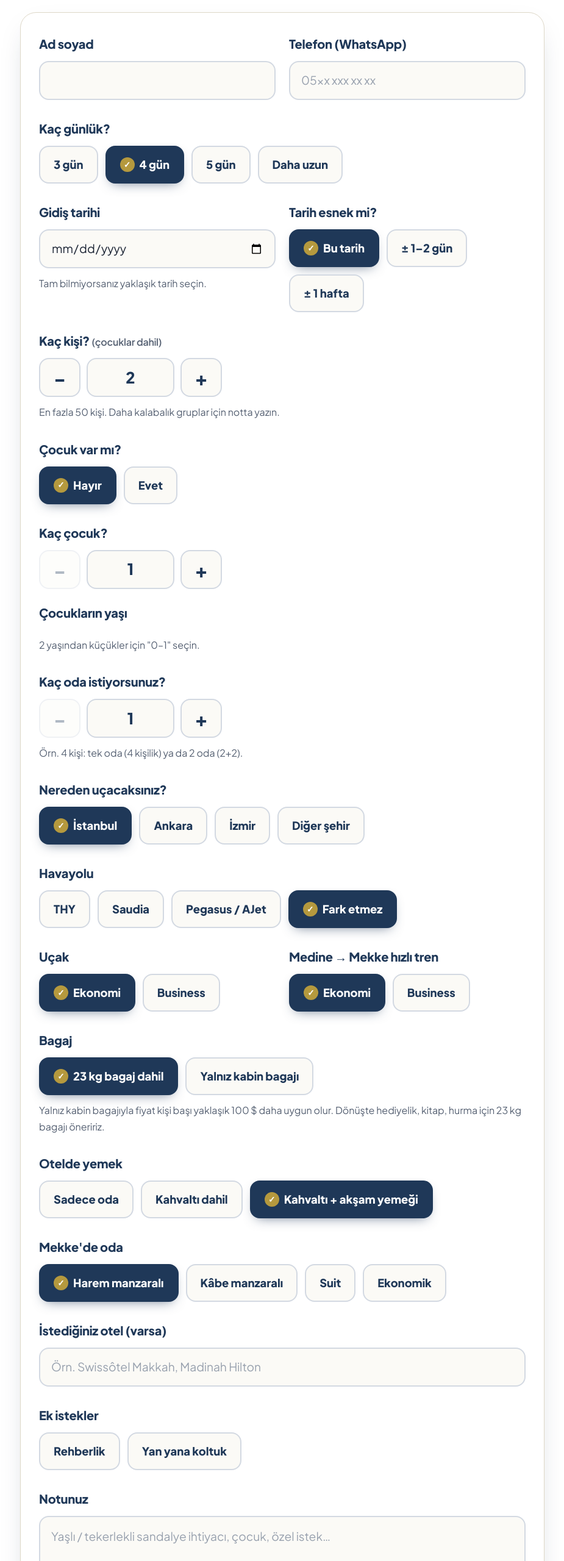
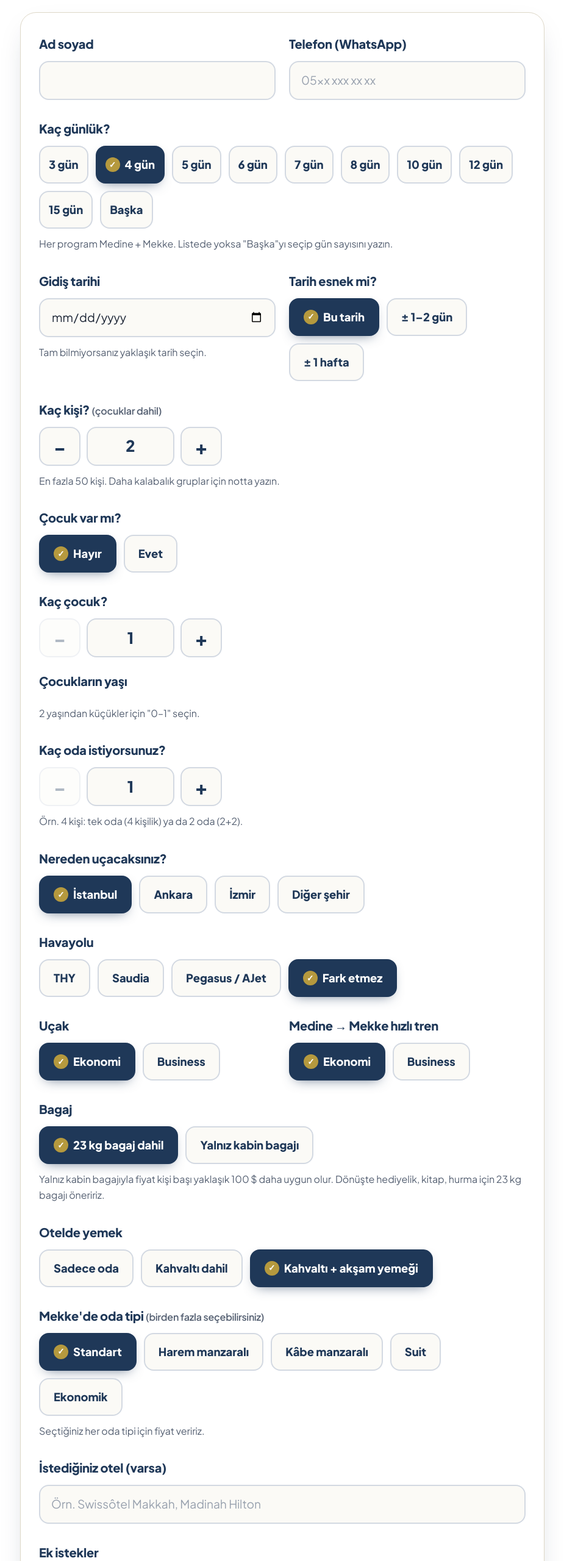
Before and after one commit to fcetin01/gustova-turizm, a plain HTML site: page ozel-umre.html in a window 1280 px wide. Shown: the part 5483-8043 px from the top of the page at 61% size, without its empty margins (67-992 px from the left). Drawn offline with Linux system fonts and the light colour scheme.

Commit message:
Özel umre formu: 3–15 gün seçenekleri + elle gün, Mekke oda tipi çoklu seçim (Standart varsayılan)
Co-Authored-By: Claude Opus 5.5 <noreply@anthropic.com>

```diff
--- a/ozel-umre.html
+++ b/ozel-umre.html
@@ -134,6 +134,7 @@ form.f{background:#fff;border:1px solid var(--line);border-radius:26px;padding:3
   .chips{display:grid;grid-template-columns:1fr 1fr;gap:10px}
   .chips span{width:100%;padding:8px 12px;font-size:1.1rem}
   .chips.num{grid-template-columns:repeat(3,1fr)}
+  .chips.gunler label.baska{grid-column:1/-1}
   .chips.wide{grid-template-columns:1fr}
   .chips:not(.num):not(.wide) label:last-child:nth-child(odd){grid-column:1/-1}
 }
@@ -356,12 +357,20 @@ footer .fl{display:flex;flex-wrap:wrap;gap:12px 28px;justify-content:space-betwe
       </div>
 
       <div class="field"><span class="lb">Kaç günlük?</span>
-        <div class="chips" role="radiogroup">
+        <div class="chips num gunler" role="radiogroup">
           <label><input type="radio" name="gun" value="3 gün (Medine + Mekke)"><span>3 gün</span></label>
           <label><input type="radio" name="gun" value="4 gün (Medine + Mekke)" checked><span>4 gün</span></label>
           <label><input type="radio" name="gun" value="5 gün (Medine + Mekke)"><span>5 gün</span></label>
-          <label><input type="radio" name="gun" value="Daha uzun / öneri istiyorum"><span>Daha uzun</span></label>
+          <label><input type="radio" name="gun" value="6 gün (Medine + Mekke)"><span>6 gün</span></label>
+          <label><input type="radio" name="gun" value="7 gün (Medine + Mekke)"><span>7 gün</span></label>
+          <label><input type="radio" name="gun" value="8 gün (Medine + Mekke)"><span>8 gün</span></label>
+          <label><input type="radio" name="gun" value="10 gün (Medine + Mekke)"><span>10 gün</span></label>
+          <label><input type="radio" name="gun" value="12 gün (Medine + Mekke)"><span>12 gün</span></label>
+          <label><input type="radio" name="gun" value="15 gün (Medine + Mekke)"><span>15 gün</span></label>
+          <label class="baska"><input type="radio" name="gun" value="diger"><span>Başka</span></label>
         </div>
+        <input id="gunSay" class="sehir" type="number" inputmode="numeric" min="3" max="60" placeholder="Kaç gün? Örn. 20" aria-label="Gün sayısı" hidden>
+        <span class="hint">Her program Medine + Mekke. Listede yoksa "Başka"yı seçip gün sayısını yazın.</span>
       </div>
 
       <div class="frow">
@@ -448,13 +457,15 @@ footer .fl{display:flex;flex-wrap:wrap;gap:12px 28px;justify-content:space-betwe
         </div>
       </div>
 
-      <div class="field"><span class="lb">Mekke'de oda</span>
+      <div class="field"><span class="lb">Mekke'de oda tipi <span class="hint" style="font-weight:600">(birden fazla seçebilirsiniz)</span></span>
         <div class="chips">
-          <label><input type="radio" name="oda" value="Harem manzaralı" checked><span>Harem manzaralı</span></label>
-          <label><input type="radio" name="oda" value="Kâbe manzaralı"><span>Kâbe manzaralı</span></label>
-          <label><input type="radio" name="oda" value="Suit"><span>Suit</span></label>
-          <label><input type="radio" name="oda" value="Ekonomik (Harem'e yürüme mesafesi)"><span>Ekonomik</span></label>
+          <label><input type="checkbox" name="oda" value="Standart" checked><span>Standart</span></label>
+          <label><input type="checkbox" name="oda" value="Harem manzaralı"><span>Harem manzaralı</span></label>
+          <label><input type="checkbox" name="oda" value="Kâbe manzaralı"><span>Kâbe manzaralı</span></label>
+          <label><input type="checkbox" name="oda" value="Suit"><span>Suit</span></label>
+          <label><input type="checkbox" name="oda" value="Ekonomik (Harem'e yürüme mesafesi)"><span>Ekonomik</span></label>
         </div>
+        <span class="hint">Seçtiğiniz her oda tipi için fiyat veririz.</span>
       </div>
 
       <div class="field"><label for="otel">İstediğiniz otel (varsa)</label><input id="otel" type="text" placeholder="Örn. Swissôtel Makkah, Madinah Hilton"></div>
@@ -531,6 +542,11 @@ footer .fl{display:flex;flex-wrap:wrap;gap:12px 28px;justify-content:space-betwe
   function dugmeler(){ [].forEach.call(document.querySelectorAll(".ad-btn"), function(b){ var e = document.getElementById(b.dataset.hedef), n = say(b.dataset.hedef); b.disabled = !isNaN(n) && (b.dataset.adim < 0 ? n <= +e.min : n >= +e.max); }); }
   function kalkis(){ var x = r("kalkis"); return x === "diger" ? (v("kalkisSehir") || "Diğer şehir") : x; }
   function kisi(){ return String(say("kisiSay") || ""); }
+  function gun(){ var x = r("gun"); if (x !== "diger") return x; var n = say("gunSay"); return isNaN(n) ? "Daha uzun / öneri istiyorum" : n + " gün (Medine + Mekke)"; }
+  function odaTipi(){ var o = [].map.call(document.querySelectorAll('input[name="oda"]:checked'), function(e){ return e.value; }); return o.length ? o.join(" + ") : "Standart"; }
+  document.querySelectorAll('input[name="gun"]').forEach(function(e){ e.addEventListener("change", function(){
+    var k = document.getElementById("gunSay"), ac = r("gun") === "diger"; k.hidden = !ac; if (ac) k.focus();
+  }); });
   function odaSay(){ return String(say("odaSay") || ""); }
   function trTarih(s){ if(!s) return ""; var p = s.split("-"); return p[2] + "." + p[1] + "." + p[0]; }
 
@@ -541,14 +557,14 @@ footer .fl{display:flex;flex-wrap:wrap;gap:12px 28px;justify-content:space-betwe
       "",
       "Ad soyad: " + v("ad"),
       "Telefon: " + v("tel"),
-      "Program: " + r("gun"),
+      "Program: " + gun(),
       "Gidiş: " + trTarih(v("tarih")) + " (" + r("esnek") + ")",
       "Kişi: " + kisi() + " · çocuk: " + cocukMetni() + " · oda: " + odaSay(),
       "Kalkış: " + kalkis(),
       "Havayolu: " + r("hy") + " · " + r("ucs"),
       "Bagaj: " + bagaj(),
       "Otelde yemek: " + r("pan"),
-      "Mekke oda: " + r("oda")
+      "Mekke oda: " + odaTipi()
     ];
     if(medine()) L.push("Tren: " + r("trs"));
     if(v("otel")) L.push("Otel: " + v("otel"));
@@ -623,6 +639,8 @@ footer .fl{display:flex;flex-wrap:wrap;gap:12px 28px;justify-content:space-betwe
     ["kisiSay","odaSay","cocukSay"].forEach(sinirla);
     var kisiEksik = !(say("kisiSay") >= 1) || !(say("odaSay") >= 1);
     var sehirEksik = r("kalkis") === "diger" && !v("kalkisSehir");
+    var gunEksik = r("gun") === "diger" && !(say("gunSay") >= 3);
+    if (ok && gunEksik) { err.textContent = "Lütfen kaç gün istediğinizi yazın (en az 3)."; err.style.display = "block"; document.getElementById("gunSay").focus(); return false; }
     if (ok && sehirEksik) { err.textContent = "Lütfen hangi şehirden uçacağınızı yazın."; err.style.display = "block"; document.getElementById("kalkisSehir").focus(); return false; }
     yasEksik = yasEksik || kisiEksik;
     err.textContent = !ok ? "Lütfen ad soyad, telefon ve gidiş tarihini yazın." : kisiEksik ? "Lütfen kişi ve oda sayısını yazın." : "Lütfen çocukların yaşını seçin.";
@@ -650,10 +668,10 @@ footer .fl{display:flex;flex-wrap:wrap;gap:12px 28px;justify-content:space-betwe
     var ek = [].map.call(document.querySelectorAll('input[name="ek"]:checked'), function(e){ return e.value; });
     var q = new URLSearchParams(location.search);
     return {
-      ad: v("ad"), tel: v("tel"), program: r("gun"),
+      ad: v("ad"), tel: v("tel"), program: gun(),
       gidis: trTarih(v("tarih")) + " · esneklik: " + r("esnek"), tarih_iso: v("tarih"),
       kisi: kisi(), cocuk: cocukMetni(), oda_sayisi: odaSay(), kalkis: kalkis(), havayolu: r("hy") + " · " + r("ucs"), bagaj: bagaj(),
-      yemek: r("pan"), oda: r("oda"), tren: medine() ? r("trs") : "",
+      yemek: r("pan"), oda: odaTipi(), tren: medine() ? r("trs") : "",
       otel: v("otel"), ek: ek.join(", "), not: v("not"),
       kaynak: [q.get("utm_source"), q.get("utm_campaign")].filter(Boolean).join(" / ") || document.referrer.split("/")[2] || "doğrudan",
       web: v("web"), sure: Date.now() - acilis
```
